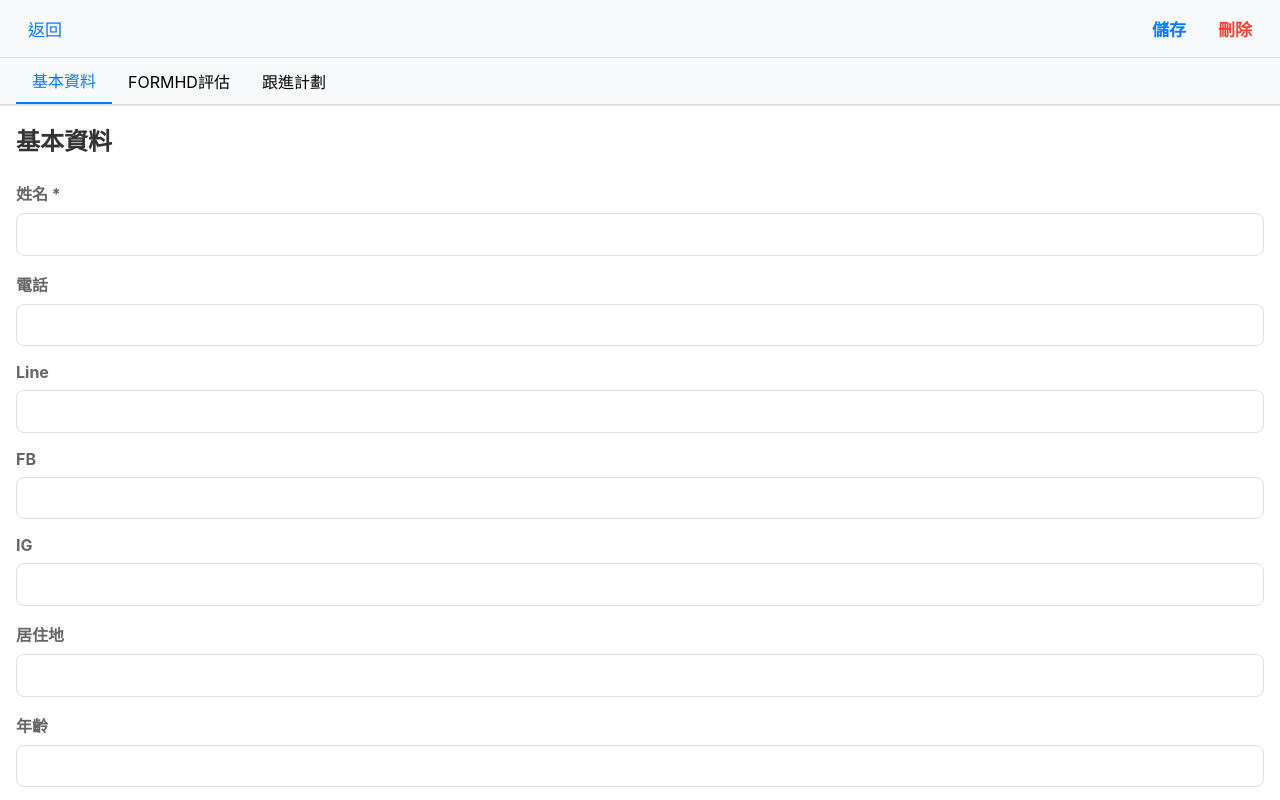
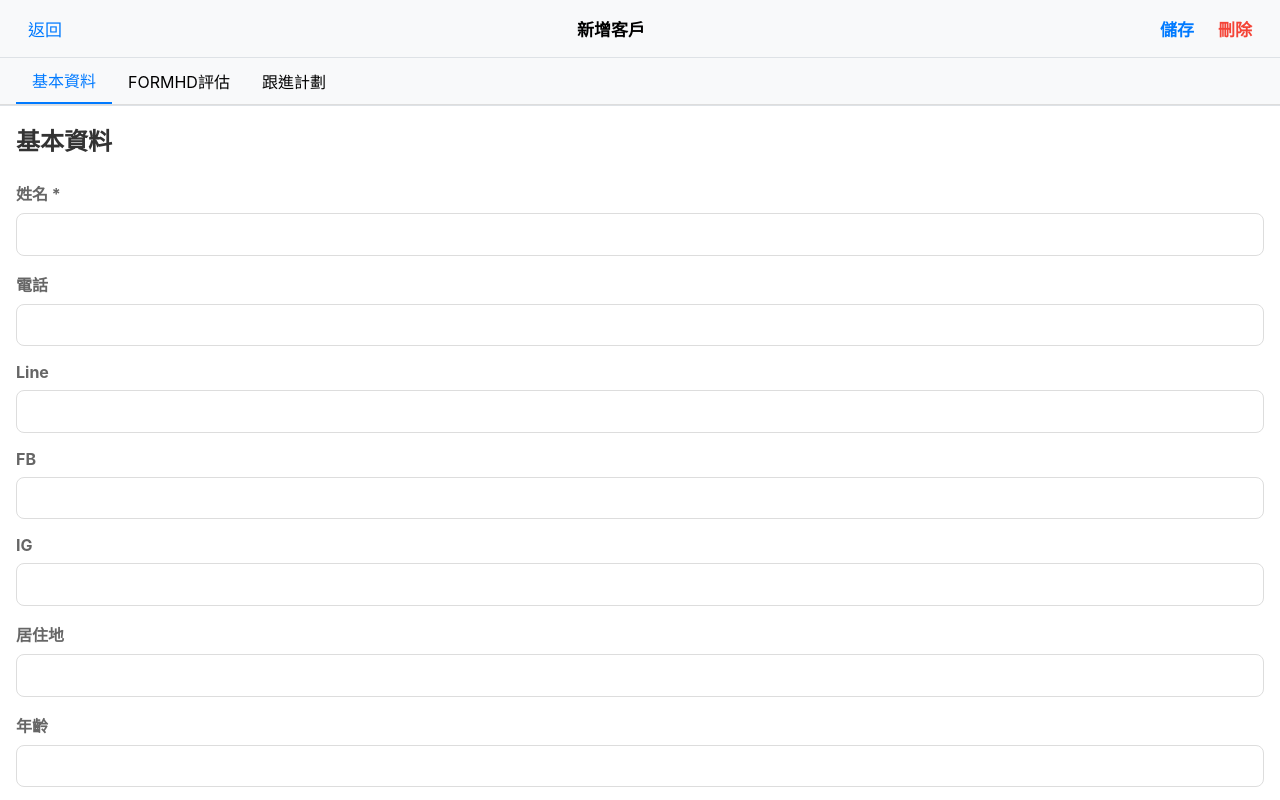
Before and after one commit to Ranixculiva/FollowUp, a plain HTML site: page index.html in a window 1280 px wide. Both pictures are taken after a click on the link "新增客戶". Drawn offline with Linux system fonts and the light colour scheme.

Commit message:
Add customer title display and update handling in UI
- Introduced a new customer title element in index.html to enhance user experience by displaying the current customer's name or a default message.
- Updated the showCustomerDetail function in ui.js to set the customer title based on the retrieved customer data, ensuring clarity in customer details.
- Modified the showAddCustomer function to reset the customer title when adding a new customer, improving the form's usability.
- Added CSS styles for the customer title to ensure proper alignment and visual appeal within the form layout.

```diff
--- a/index.html
+++ b/index.html
@@ -25,6 +25,7 @@
         <div class="form-header">
             <div class="form-buttons">
                 <button class="ios-back-btn" onclick="handleBack()">返回</button>
+                <div class="customer-title"></div>
                 <button class="ios-save-btn" onclick="saveCustomer()">儲存</button>
                 <button class="ios-delete-btn" onclick="handleDeleteCustomer()">刪除</button>
             </div>
--- a/js/ui.js
+++ b/js/ui.js
@@ -109,6 +109,9 @@ async function showCustomerDetail(customerId) {
     const customer = await getCustomer(customerId);
     const detailView = document.getElementById('customerDetail');
 
+    // Update customer title
+    document.querySelector('.customer-title').textContent = customer.name || '未命名客戶';
+
     // Load all customer data using FormGenerator
     FormGenerator.loadData(customer);
 
@@ -122,6 +125,9 @@ function showAddCustomer() {
     currentCustomerId = null;
     isEditing = false;
     hasUnsavedChanges = false;
+
+    // Clear customer title
+    document.querySelector('.customer-title').textContent = '新增客戶';
 
     // Clear form using FormGenerator
     FormGenerator.loadData({});
--- a/styles/customer.css
+++ b/styles/customer.css
@@ -122,6 +122,18 @@
     border-bottom: 1px solid var(--nav-border);
 }
 
+.customer-title {
+    flex: 1;
+    text-align: center;
+    font-size: 17px;
+    font-weight: 600;
+    color: var(--nav-text);
+    margin: 0 12px;
+    white-space: nowrap;
+    overflow: hidden;
+    text-overflow: ellipsis;
+}
+
 .form-tabs {
     display: flex;
     align-items: center;
@@ -154,13 +166,21 @@
 .ios-back-btn {
     color: var(--nav-button);
     font-weight: 400;
-    margin-right: auto;
+    padding: 8px 12px;
+    background: none;
+    border: none;
+    font-size: 17px;
+    cursor: pointer;
 }
 
 .ios-save-btn {
     color: var(--nav-button);
     font-weight: 600;
-    margin-right: 8px;
+    padding: 8px 12px;
+    background: none;
+    border: none;
+    font-size: 17px;
+    cursor: pointer;
 }
 
 .ios-delete-btn {
```
